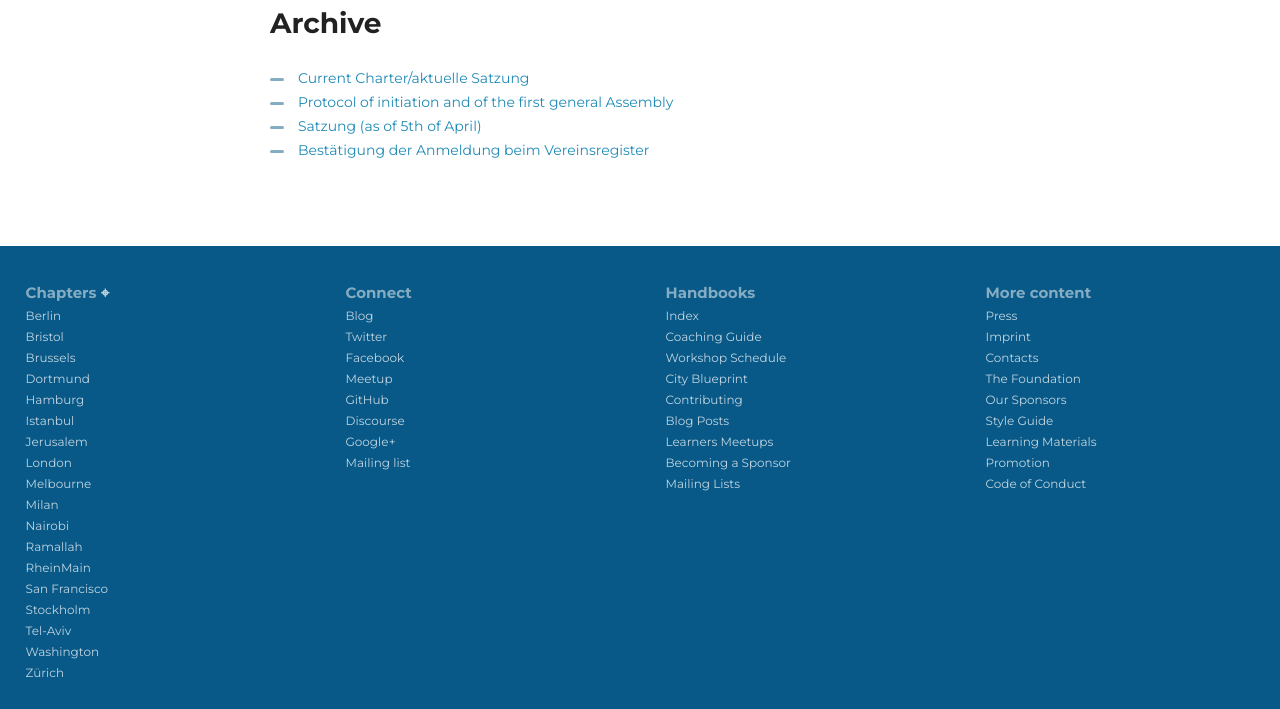
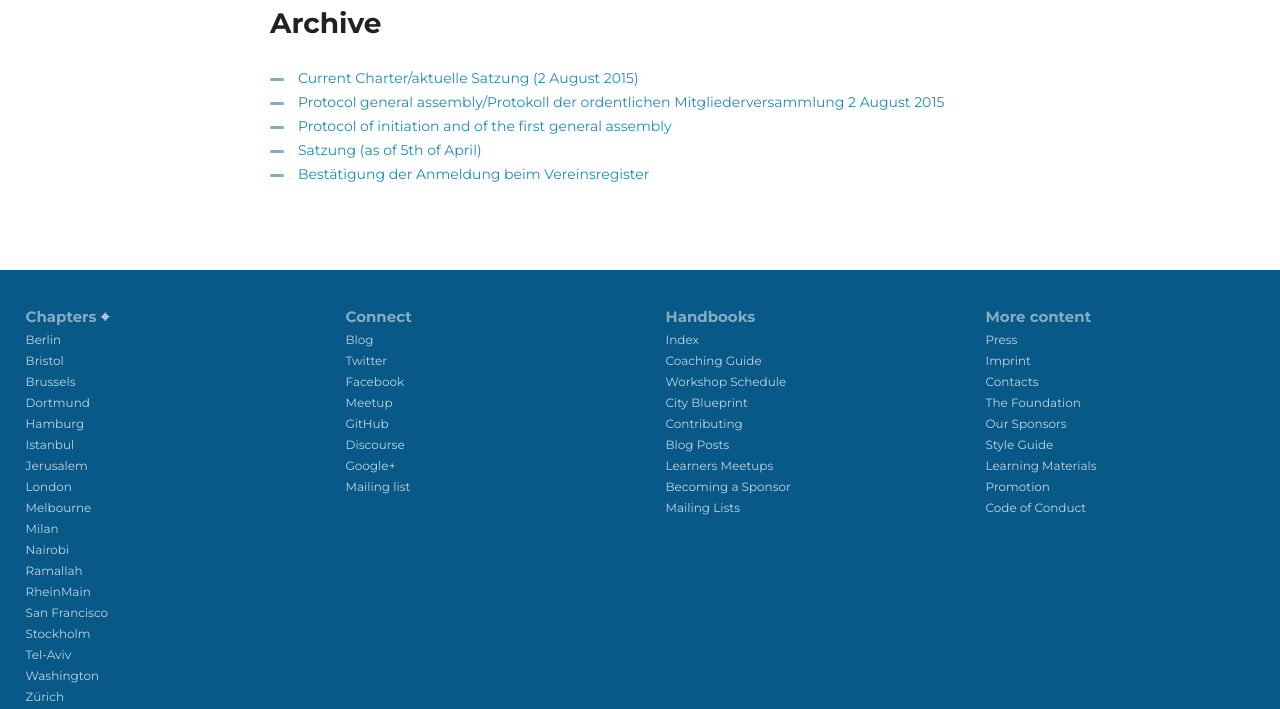
Before and after one commit to OpenTechSchool/www.opentechschool.org, a Jekyll site: the page built from foundation/index.html, in a window 1280 px wide and 900 px high, scrolled down 1873 px, cut to the strip 191-900 px from the top of the window. Built offline with Jekyll 4.4.1, drawn with Linux system fonts in a browser that asks for light colours; nearby versions of some CDN libraries.

Commit message:
foundation: add new charter and protocol of general assembly

```diff
--- a/foundation/index.html
+++ b/foundation/index.html
@@ -44,7 +44,7 @@ title: Foundation
     <p>There is no membership required in order to participate in any activities either as learner, coach or any kind volunteer work. </p>
 
     <p><a href="https://docs.google.com/a/opentechschool.org/spreadsheet/viewform?formkey=dGYycmhYal9SSW1WRUdQcUhUSk9FYWc6MQ#gid=0"><strong>You can register here</strong></a>. <br>
-    Please remember, by signing up, you agree to <a href="archive/aktuelle-Satzung.pdf">our current Charter</a>.</p>
+    Please remember, by signing up, you agree to <a href="archive/Satzung_OpenTechSchool_e.V._2015-08-02.pdf">our current Charter</a>.</p>
 
     <h2>Donations</h2>
     <p>Are always welcome. Please use the following button.</p>
@@ -59,8 +59,9 @@ title: Foundation
     <h2>Archive</h2>
     <p>
     	<ul>
-    		<li><a href="archive/aktuelle-Satzung.pdf">Current Charter/aktuelle Satzung</a></li>
-    		<li><a href="archive/Vereinsgruendungsprotokoll.pdf">Protocol of initiation and of the first general Assembly</a>
+    		<li><a href="archive/Satzung_OpenTechSchool_e.V._2015-08-02.pdf">Current Charter/aktuelle Satzung (2 August 2015)</a></li>
+    		<li><a href="archive/Protokoll_OMV_OpenTechSchool_e.V._2015_08_02.pdf">Protocol general assembly/Protokoll der ordentlichen Mitgliederversammlung 2 August 2015</a></li>
+    		<li><a href="archive/Vereinsgruendungsprotokoll.pdf">Protocol of initiation and of the first general assembly</a>
     		<li><a href="archive/Satzung-Gruendnug.pdf">Satzung (as of 5th of April)</a></li>
     		<li><a href="archive/Register_Bestaetigung.pdf">Bestätigung der Anmeldung beim Vereinsregister</a></li>
     	</ul>
```
Also changed, not shown: 3 other files.
